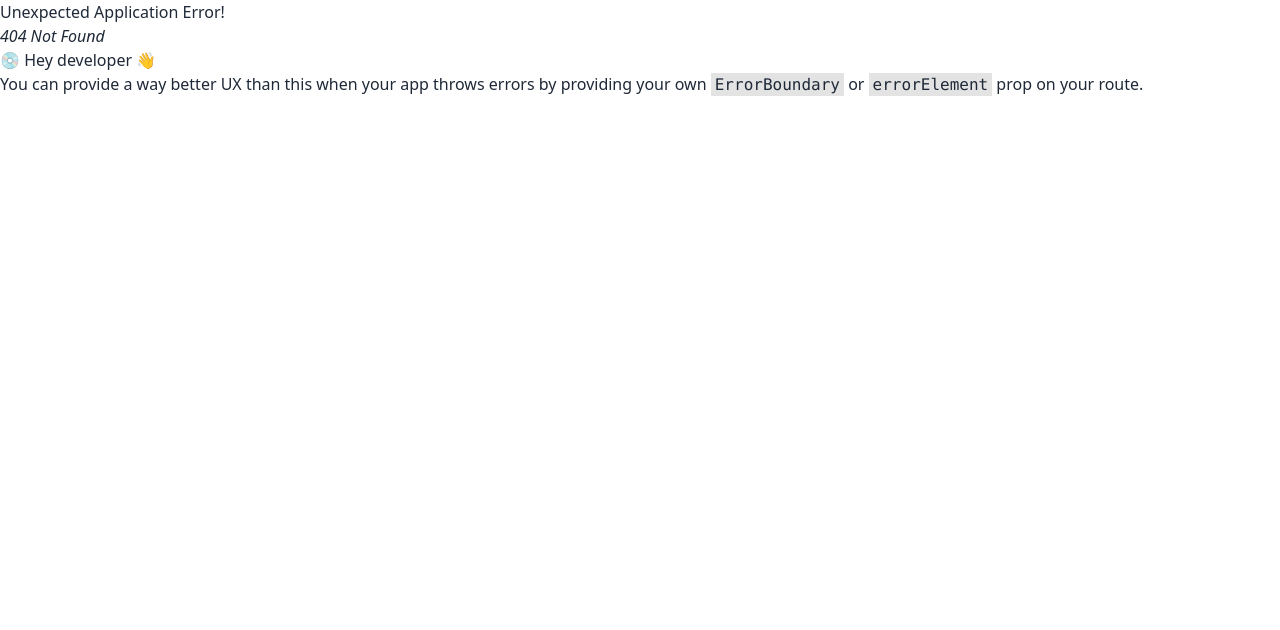
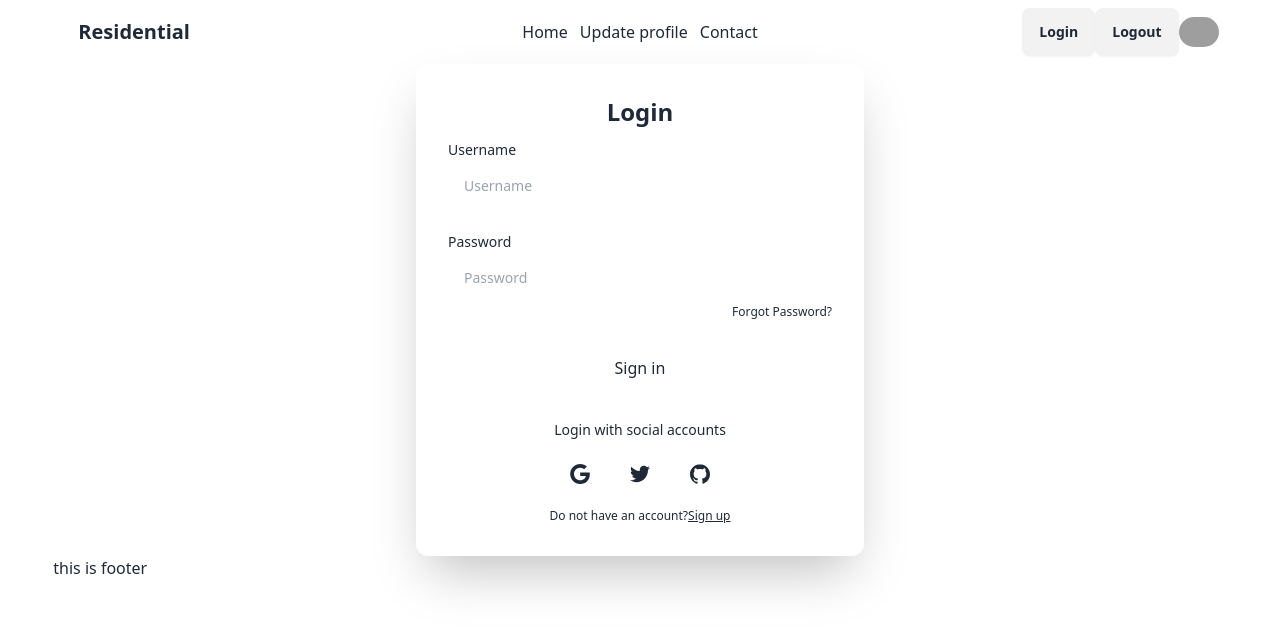
Before and after one commit to rnrabi/assignment-nine, a React (Vite) app: page /login in a window 1280 px wide. Before the commit this address had no page. Shown: the top 630 px of the page. Built offline with nearby package versions, Linux system fonts and the light colour scheme; grey boxes are pictures that could not be loaded.

Commit message:
login page set up ok

```diff
--- a/src/components/navbar/Navbar.jsx
+++ b/src/components/navbar/Navbar.jsx
@@ -1,4 +1,4 @@
-import { NavLink } from "react-router-dom";
+import { Link, NavLink } from "react-router-dom";
 
 
 const Navbar = () => {
@@ -36,8 +36,8 @@ const Navbar = () => {
 
                 <div className="navbar-end">
                     {/* <a className="btn">Button</a> */}
-                    <button className="btn">Login</button>
-                    <button className="btn">Logout</button>
+                    <Link to='/login'><button className="btn">Login</button></Link>
+                    <Link><button className="btn">Logout</button></Link>
 
                     <div className="w-10">
                         <img className="rounded-full" alt="Tailwind CSS Navbar component" src="https://daisyui.com/images/stock/photo-1534528741775-53994a69daeb.jpg" />
--- a/src/mainLayout/Root.jsx
+++ b/src/mainLayout/Root.jsx
@@ -5,7 +5,6 @@ import Navbar from "../components/navbar/Navbar";
 const Root = () => {
     return (
         <div className="w-11/12 mx-auto">
-            <h2>This is main layout</h2>
             <Navbar></Navbar>
             <Outlet></Outlet>
             <Footer></Footer>
--- a/src/mainRouter/MainRouter.jsx
+++ b/src/mainRouter/MainRouter.jsx
@@ -3,6 +3,7 @@ import Root from "../mainLayout/Root";
 import Home from "../pages/home/Home";
 import UpdateProfile from "../pages/updateProfile/UpdateProfile";
 import Contact from "../pages/contact/Contact";
+import Login from "../pages/login/Login";
 
 
 export const router = createBrowserRouter([
@@ -21,6 +22,10 @@ export const router = createBrowserRouter([
         {
           path:'/contact',
           element:<Contact></Contact>
+        },
+        {
+          path:'/login',
+          element:<Login></Login>
         }
       ]
     },
--- /dev/null
+++ b/src/pages/login/Login.jsx
@@ -0,0 +1,50 @@
+
+
+const Login = () => {
+    return (
+        <div className=" w-full mx-auto max-w-md p-8 space-y-3 rounded-xl dark:bg-gray-50 dark:text-gray-800 shadow-2xl">
+        <h1 className="text-2xl font-bold text-center">Login</h1>
+        <form noValidate="" action="" className="space-y-6">
+            <div className="space-y-1 text-sm">
+                <label htmlFor="username" className="block dark:text-gray-600">Username</label>
+                <input type="text" name="username" id="username" placeholder="Username" className="w-full px-4 py-3 rounded-md dark:border-gray-300 dark:bg-gray-50 dark:text-gray-800 focus:dark:border-violet-600" />
+            </div>
+            <div className="space-y-1 text-sm">
+                <label htmlFor="password" className="block dark:text-gray-600">Password</label>
+                <input type="password" name="password" id="password" placeholder="Password" className="w-full px-4 py-3 rounded-md dark:border-gray-300 dark:bg-gray-50 dark:text-gray-800 focus:dark:border-violet-600" />
+                <div className="flex justify-end text-xs dark:text-gray-600">
+                    <a rel="noopener noreferrer" href="#">Forgot Password?</a>
+                </div>
+            </div>
+            <button className="block w-full p-3 text-center rounded-sm dark:text-gray-50 dark:bg-violet-600">Sign in</button>
+        </form>
+        <div className="flex items-center pt-4 space-x-1">
+            <div className="flex-1 h-px sm:w-16 dark:bg-gray-300"></div>
+            <p className="px-3 text-sm dark:text-gray-600">Login with social accounts</p>
+            <div className="flex-1 h-px sm:w-16 dark:bg-gray-300"></div>
+        </div>
+        <div className="flex justify-center space-x-4">
+            <button aria-label="Log in with Google" className="p-3 rounded-sm">
+                <svg xmlns="http://www.w3.org/2000/svg" viewBox="0 0 32 32" className="w-5 h-5 fill-current">
+                    <path d="M16.318 13.714v5.484h9.078c-0.37 2.354-2.745 6.901-9.078 6.901-5.458 0-9.917-4.521-9.917-10.099s4.458-10.099 9.917-10.099c3.109 0 5.193 1.318 6.38 2.464l4.339-4.182c-2.786-2.599-6.396-4.182-10.719-4.182-8.844 0-16 7.151-16 16s7.156 16 16 16c9.234 0 15.365-6.49 15.365-15.635 0-1.052-0.115-1.854-0.255-2.651z"></path>
+                </svg>
+            </button>
+            <button aria-label="Log in with Twitter" className="p-3 rounded-sm">
+                <svg xmlns="http://www.w3.org/2000/svg" viewBox="0 0 32 32" className="w-5 h-5 fill-current">
+                    <path d="M31.937 6.093c-1.177 0.516-2.437 0.871-3.765 1.032 1.355-0.813 2.391-2.099 2.885-3.631-1.271 0.74-2.677 1.276-4.172 1.579-1.192-1.276-2.896-2.079-4.787-2.079-3.625 0-6.563 2.937-6.563 6.557 0 0.521 0.063 1.021 0.172 1.495-5.453-0.255-10.287-2.875-13.52-6.833-0.568 0.964-0.891 2.084-0.891 3.303 0 2.281 1.161 4.281 2.916 5.457-1.073-0.031-2.083-0.328-2.968-0.817v0.079c0 3.181 2.26 5.833 5.26 6.437-0.547 0.145-1.131 0.229-1.724 0.229-0.421 0-0.823-0.041-1.224-0.115 0.844 2.604 3.26 4.5 6.14 4.557-2.239 1.755-5.077 2.801-8.135 2.801-0.521 0-1.041-0.025-1.563-0.088 2.917 1.86 6.36 2.948 10.079 2.948 12.067 0 18.661-9.995 18.661-18.651 0-0.276 0-0.557-0.021-0.839 1.287-0.917 2.401-2.079 3.281-3.396z"></path>
+                </svg>
+            </button>
+            <button aria-label="Log in with GitHub" className="p-3 rounded-sm">
+                <svg xmlns="http://www.w3.org/2000/svg" viewBox="0 0 32 32" className="w-5 h-5 fill-current">
+                    <path d="M16 0.396c-8.839 0-16 7.167-16 16 0 7.073 4.584 13.068 10.937 15.183 0.803 0.151 1.093-0.344 1.093-0.772 0-0.38-0.009-1.385-0.015-2.719-4.453 0.964-5.391-2.151-5.391-2.151-0.729-1.844-1.781-2.339-1.781-2.339-1.448-0.989 0.115-0.968 0.115-0.968 1.604 0.109 2.448 1.645 2.448 1.645 1.427 2.448 3.744 1.74 4.661 1.328 0.14-1.031 0.557-1.74 1.011-2.135-3.552-0.401-7.287-1.776-7.287-7.907 0-1.751 0.62-3.177 1.645-4.297-0.177-0.401-0.719-2.031 0.141-4.235 0 0 1.339-0.427 4.4 1.641 1.281-0.355 2.641-0.532 4-0.541 1.36 0.009 2.719 0.187 4 0.541 3.043-2.068 4.381-1.641 4.381-1.641 0.859 2.204 0.317 3.833 0.161 4.235 1.015 1.12 1.635 2.547 1.635 4.297 0 6.145-3.74 7.5-7.296 7.891 0.556 0.479 1.077 1.464 1.077 2.959 0 2.14-0.020 3.864-0.020 4.385 0 0.416 0.28 0.916 1.104 0.755 6.4-2.093 10.979-8.093 10.979-15.156 0-8.833-7.161-16-16-16z"></path>
+                </svg>
+            </button>
+        </div>
+        <p className="text-xs text-center sm:px-6 dark:text-gray-600">Do not have an account?
+            <a rel="noopener noreferrer" href="#" className="underline dark:text-gray-800">Sign up</a>
+        </p>
+    </div>
+    );
+};
+
+export default Login;
```
